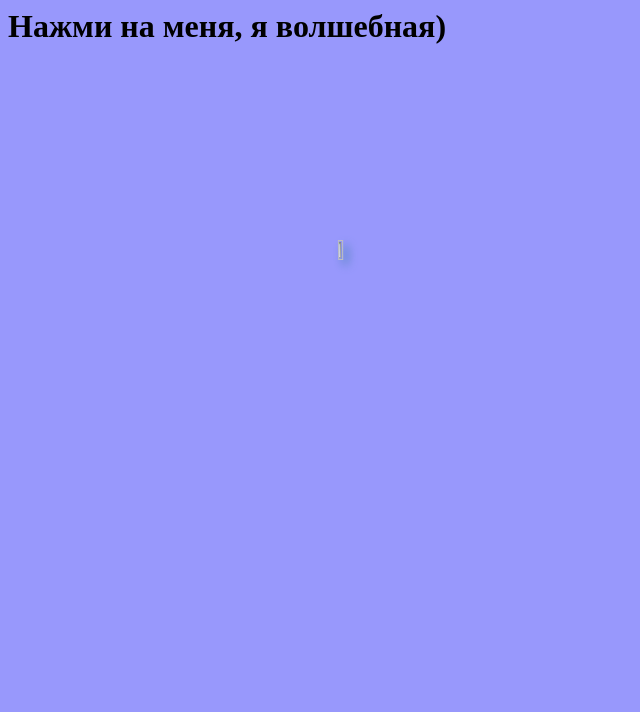
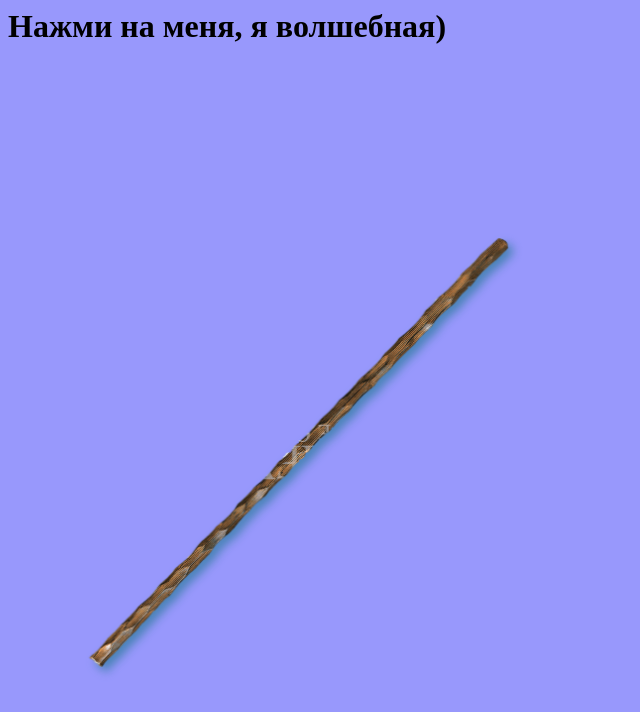
Before and after one commit to Flexdape/magic-stick, a plain HTML site: page index.html in a window 1280 px wide. Shown: the whole page, without its empty margins (0-640 px from the left). Drawn offline with Linux system fonts and the light colour scheme.

Commit message:
Update index.html

```diff
--- a/index.html
+++ b/index.html
@@ -87,7 +87,7 @@ if (!flag){
 <p id="demo"></p>
 <div class="container">
 <div id="hello_image">
-<img src="images\png-clipart-toothpick-wood-paper-wood-dentistry-handle-transformed.png" class="rotate" width=50% height=auto align = "middle">
+<img src="png-clipart-toothpick-wood-paper-wood-dentistry-handle-transformed.png" class="rotate" width=50% height=auto align = "middle">
 </div>
 <div id="prodject">
 <div class="centered">
```
